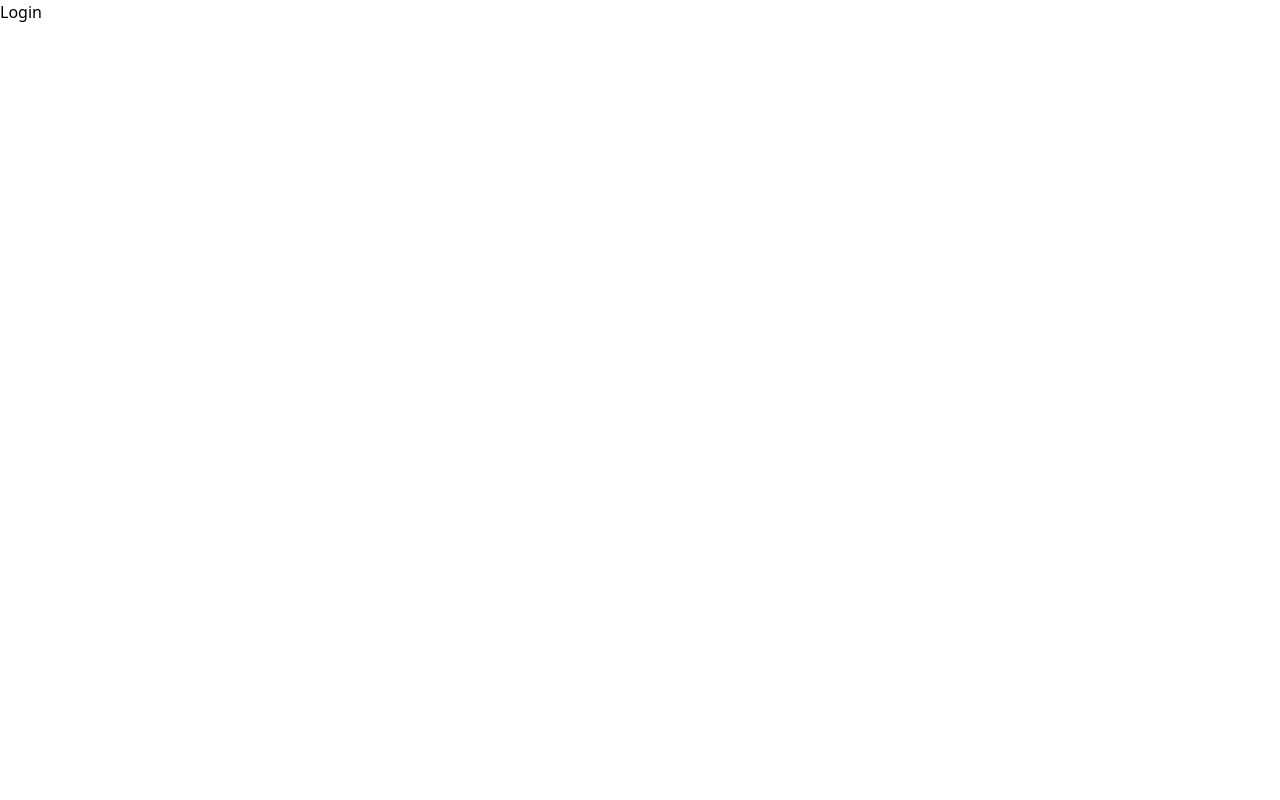
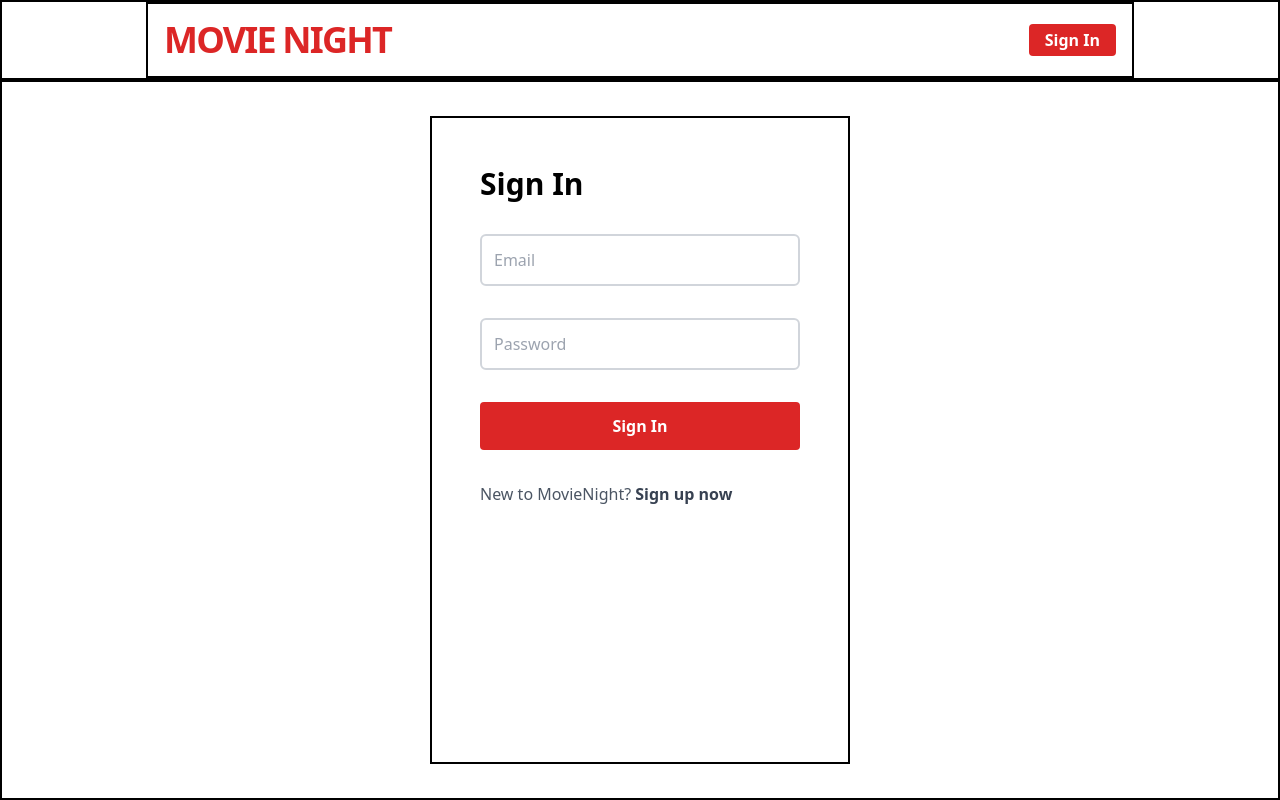
Before and after one commit to Bni99/MovieApplication, a React (Create React App) app: page /login in a window 1280 px wide. Built offline with nearby package versions, Linux system fonts and the light colour scheme.

Commit message:
MovieApplication - adding sign in form using use form hook

```diff
--- a/src/Components/Login.tsx
+++ b/src/Components/Login.tsx
@@ -1,5 +1,105 @@
+import { useForm } from "react-hook-form";
+import Header from "./Header";
+import { DevTool } from "@hookform/devtools";
+import { useState } from "react";
+
+type FormValues = {
+  userName?: string;
+  userEmail: string;
+  userPassword: string;
+};
+
 const Login = () => {
-  return <div>Login</div>;
+  const [isSigninForm, setIsSigninForm] = useState(true);
+  const { register, control, handleSubmit } = useForm<FormValues>();
+
+  const onSubmit = function (data: FormValues) {
+    console.log(data);
+  };
+
+  const handleFormToggle = function () {
+    setIsSigninForm((prev) => !prev);
+  };
+
+  return (
+    <div>
+      <div className="border-2 border-black h-20">
+        <Header shouldShowSignInButton={true} />
+      </div>
+      <div
+        className="border-2 border-black flex items-center justify-center"
+        style={{
+          height: `calc(100vh - 5rem)`,
+        }}
+      >
+        <div className="border-2 border-black p-12">
+          <h1 className="text-3xl font-bold pb-8 block">
+            {isSigninForm ? "Sign In" : "Sign up"}
+          </h1>
+          <form
+            onSubmit={handleSubmit(onSubmit)}
+            className="flex flex-col h-[30rem] gap-8"
+            noValidate
+          >
+            {!isSigninForm && (
+              <input
+                type="text"
+                className="p-3 border-2 border-gray-300 w-80 rounded-md"
+                placeholder="Name"
+                {...register("userName", {
+                  required: {
+                    value: true,
+                    message: "userName is required",
+                  },
+                })}
+              />
+            )}
+
+            <input
+              type="email"
+              className="p-3 border-2 border-gray-300 w-80 rounded-md"
+              placeholder="Email"
+              {...register("userEmail", {
+                required: {
+                  value: true,
+                  message: "userEmail is required",
+                },
+                pattern: {
+                  value: /^[a-zA-Z0-9._%+-]+@[a-zA-Z0-9.-]+\.[a-zA-Z]{2,}$/,
+                  message: "Invalid user email",
+                },
+              })}
+            />
+            <input
+              type="password"
+              className="p-3 border-2 border-gray-300 w-80 rounded-md"
+              placeholder="Password"
+              {...register("userPassword", {
+                required: {
+                  value: true,
+                  message: "userPassword is required",
+                },
+              })}
+            />
+            <button className="bg-red-600 text-white hover:bg-red-700 px-4 py-3 font-semibold rounded transition-colors duration-200">
+              {isSigninForm ? "Sign In" : "Sign Up"}
+            </button>
+
+            <p className="text-gray-600">
+              {isSigninForm ? "New to MovieNight?" : "Already a user?"}{" "}
+              <span
+                className="font-bold cursor-pointer text-gray-700"
+                onClick={handleFormToggle}
+              >
+                {isSigninForm ? "Sign up now" : "Sign In now"}
+              </span>
+            </p>
+          </form>
+          <DevTool control={control} />
+        </div>
+      </div>
+    </div>
+  );
 };
 
 export default Login;
```
